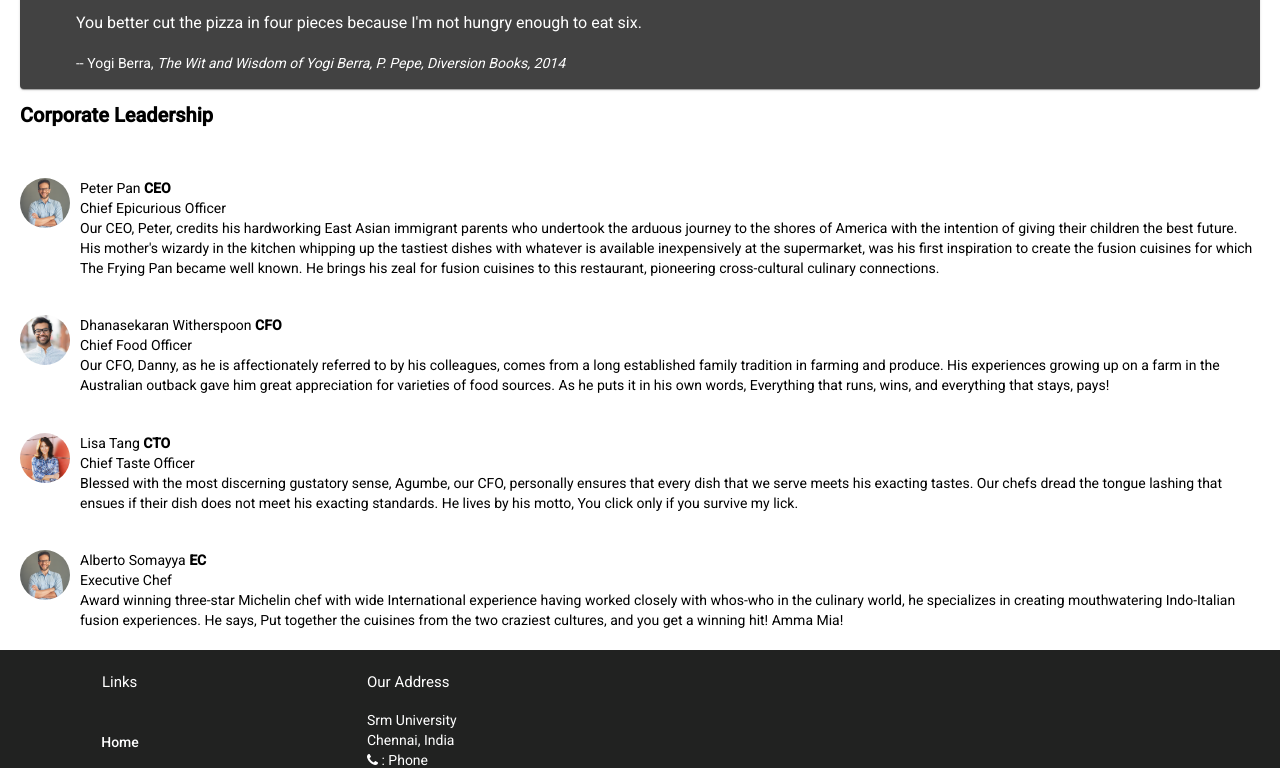
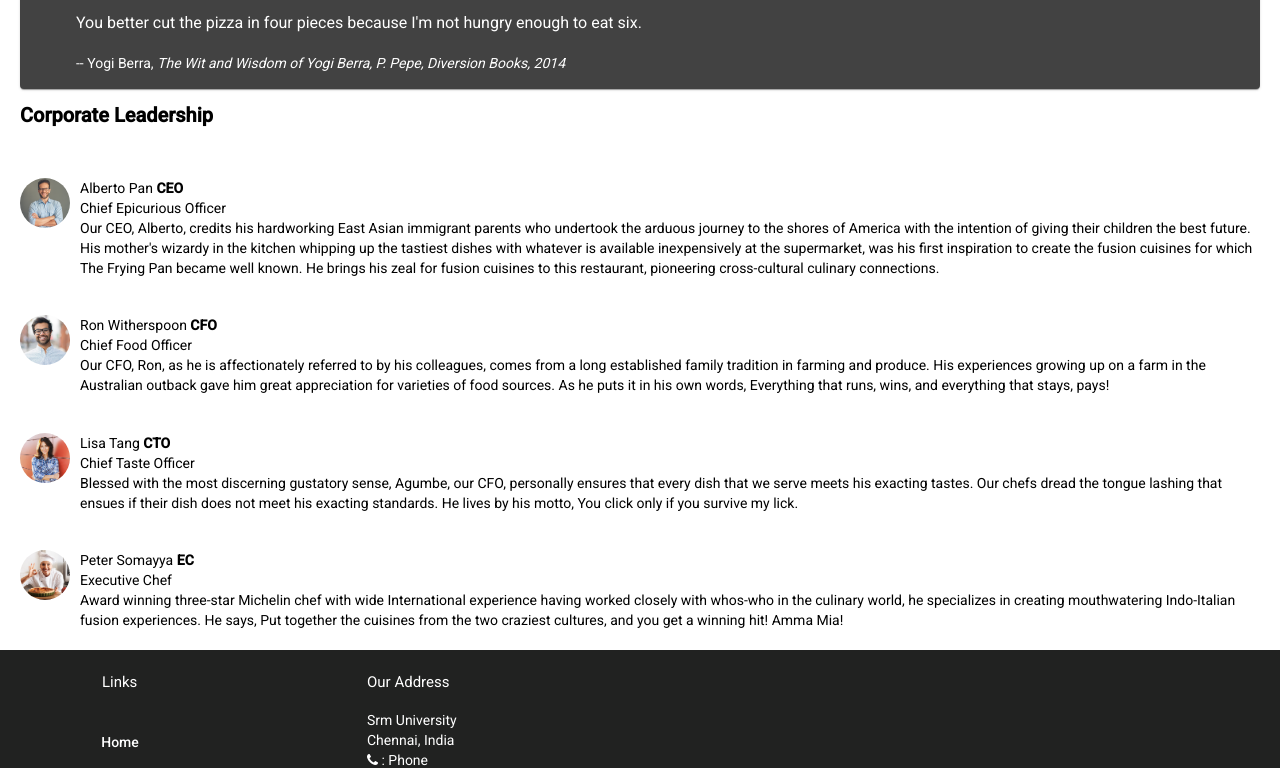
Before and after one commit to pranjay-poddar/Red-Sands-Restaurant-App, an Angular app: page /about in a window 1280 px wide. Shown: the part 669-1437 px from the top of the page. Built offline with nearby package versions, Linux system fonts and the light colour scheme.

Commit message:
added chefs

```diff
--- a/src/app/shared/leaders.ts
+++ b/src/app/shared/leaders.ts
@@ -2,23 +2,23 @@ import { Leader } from './leader'
 export const LEADERS :Leader[] = [
     {
       id: '0',
-      name: 'Peter Pan',
+      name: 'Alberto Pan',
       image: './assets/images/alberto.png',
       designation: 'Chief Epicurious Officer',
       abbr: 'CEO',
       featured: false,
       // tslint:disable-next-line:max-line-length
-      description: 'Our CEO, Peter, credits his hardworking East Asian immigrant parents who undertook the arduous journey to the shores of America with the intention of giving their children the best future. His mother\'s wizardy in the kitchen whipping up the tastiest dishes with whatever is available inexpensively at the supermarket, was his first inspiration to create the fusion cuisines for which The Frying Pan became well known. He brings his zeal for fusion cuisines to this restaurant, pioneering cross-cultural culinary connections.'
+      description: 'Our CEO, Alberto, credits his hardworking East Asian immigrant parents who undertook the arduous journey to the shores of America with the intention of giving their children the best future. His mother\'s wizardy in the kitchen whipping up the tastiest dishes with whatever is available inexpensively at the supermarket, was his first inspiration to create the fusion cuisines for which The Frying Pan became well known. He brings his zeal for fusion cuisines to this restaurant, pioneering cross-cultural culinary connections.'
     },
     {
       id: '1',
-      name: 'Dhanasekaran Witherspoon',
+      name: 'Ron Witherspoon',
       image: './assets/images/ron.png',
       designation: 'Chief Food Officer',
       abbr: 'CFO',
       featured: false,
       // tslint:disable-next-line:max-line-length
-      description: 'Our CFO, Danny, as he is affectionately referred to by his colleagues, comes from a long established family tradition in farming and produce. His experiences growing up on a farm in the Australian outback gave him great appreciation for varieties of food sources. As he puts it in his own words, Everything that runs, wins, and everything that stays, pays!'
+      description: 'Our CFO, Ron, as he is affectionately referred to by his colleagues, comes from a long established family tradition in farming and produce. His experiences growing up on a farm in the Australian outback gave him great appreciation for varieties of food sources. As he puts it in his own words, Everything that runs, wins, and everything that stays, pays!'
     },
     {
       id: '2',
@@ -32,8 +32,8 @@ export const LEADERS :Leader[] = [
     },
     {
       id: '3',
-      name: 'Alberto Somayya',
-      image: './assets/images/alberto.png',
+      name: 'Peter Somayya',
+      image: './assets/images/ondrella.png',
       designation: 'Executive Chef',
       abbr: 'EC',
       featured: true,
```
Also changed, not shown: src/assets/images/ondrella.png (added).
